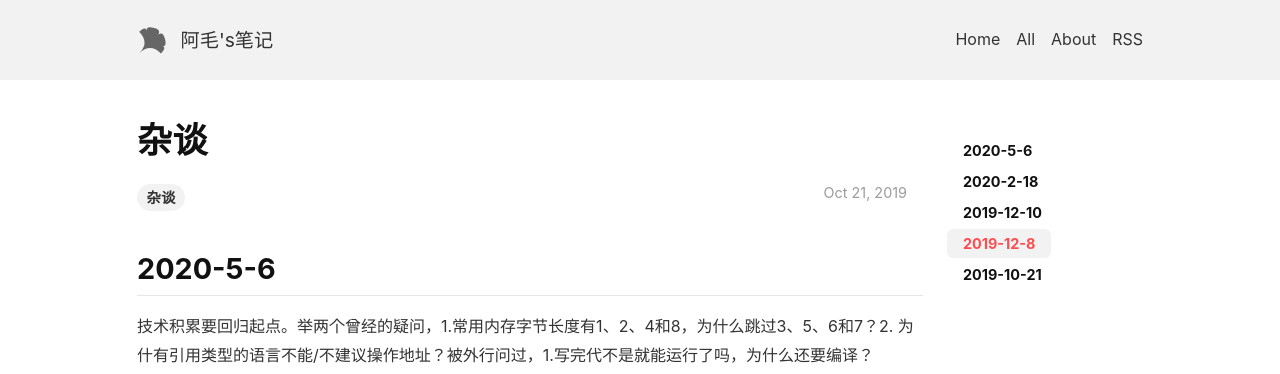
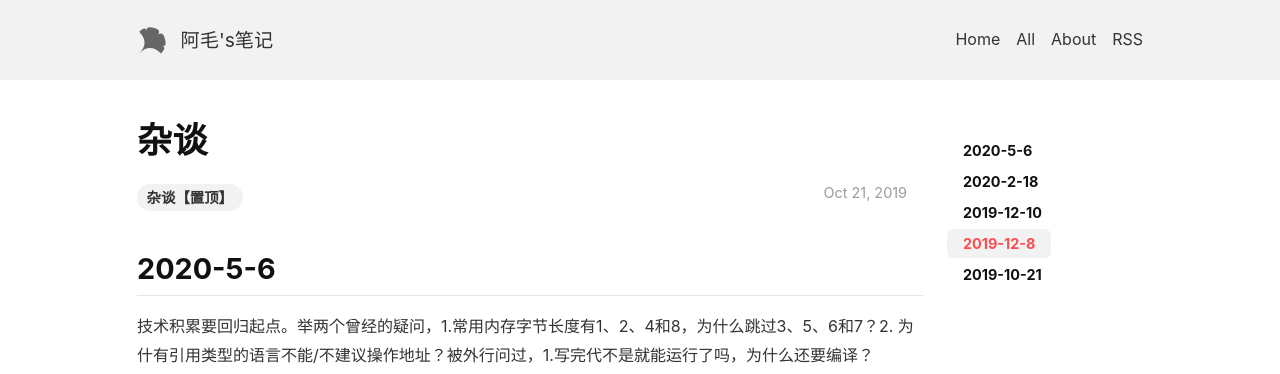
Before and after one commit to lizijie/lizijie.github.io, a Jekyll site: the page built from _posts/2019-10-21-杂谈.md, in a window 1280 px wide and 900 px high. Shown: the top 374 px of the window. Built offline with Jekyll 4.4.1, drawn with Linux system fonts in a browser that asks for light colours; nearby versions of some CDN libraries; comment, search, counter and statistics services are not loaded.

Commit message:
Update 2019-10-21-杂谈.md

```diff
--- a/_posts/2019-10-21-杂谈.md
+++ b/_posts/2019-10-21-杂谈.md
@@ -1,8 +1,8 @@
 ---
 layout: post
 title: 杂谈
-key: 201910211243
-tags: 杂谈
+key: 209910211243
+tags: 杂谈【置顶】
 ---
 
 2020-5-6
```
